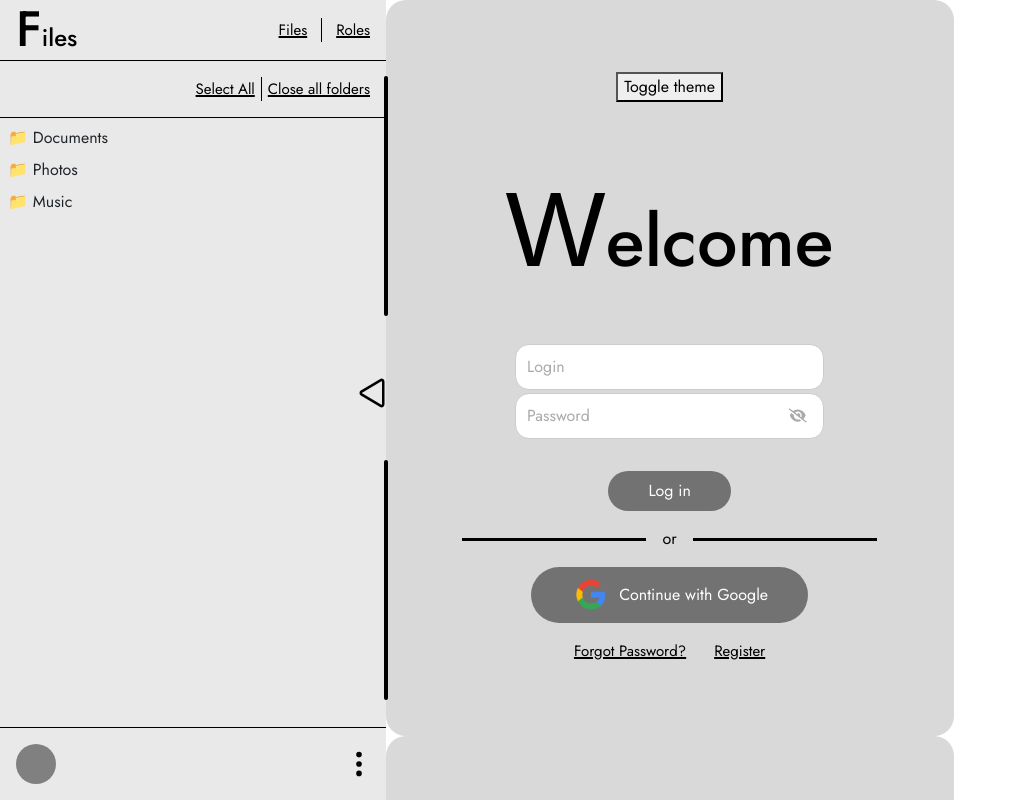
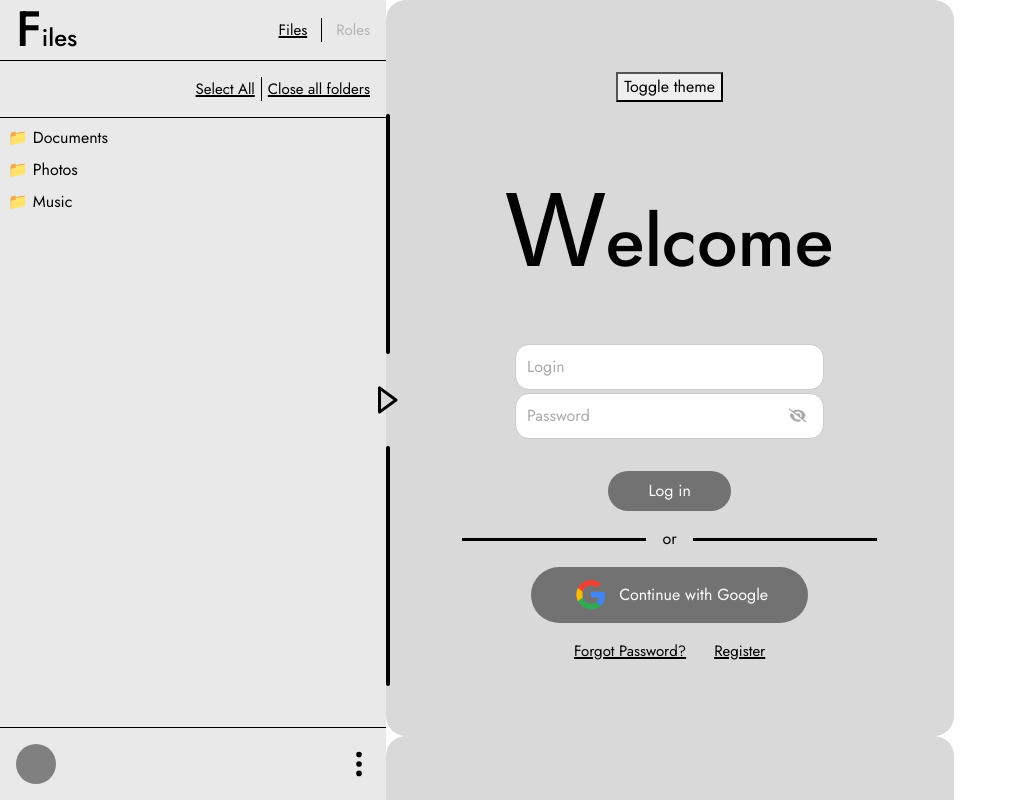
Before and after one commit to zEkoR1/secure-Cloud-Front, a React (Vite) app: page / in a window 1280 px wide. Shown: the top 800 px of the page, without its empty margins (0-1017 px from the left). Built offline with nearby package versions, Linux system fonts and the light colour scheme; a web font is replaced by a local one.

Commit message:
Some minor visual fixes in sidebar

```diff
--- a/src/App.css
+++ b/src/App.css
@@ -28,6 +28,7 @@
 
 body {
   background-color: var(--background-color);
+  /* background-color: black; */
   color: var(--text-color);
   font-family: "Jost", sans-serif;
 }
--- a/src/components/Files&Roles/Files.module.css
+++ b/src/components/Files&Roles/Files.module.css
@@ -6,6 +6,7 @@
     margin-left: .5rem;
     margin-top: .5rem;
     overflow: auto;
+    color: var(--text-color);
     max-height: auto;
 }
 .innerItems{
--- a/src/components/Sidebar/Sidebar.jsx
+++ b/src/components/Sidebar/Sidebar.jsx
@@ -10,14 +10,13 @@ export default function Sidebar() {
   const [showPopUp, setShowPopUp] = useState(false);
   const [activePage, setActivePage] = useState("files");
 
-
   const toggleSidebar = () => {
     setIsOpen(!isOpen);
   };
 
   const handleDropdownToggle = (e) => {
     e.stopPropagation();
-    setShowPopUp(prevState => !prevState);
+    setShowPopUp((prevState) => !prevState);
   };
 
   const handlePageChange = (page) => {
@@ -29,17 +28,23 @@ export default function Sidebar() {
       <div className={styles.upperPart}>
         <h1 className={styles.sectionName}>Files</h1>
         <div className={styles.buttonGroup}>
-          <TextButton
-            text={"Files"}
+          <button
             onClick={() => handlePageChange("files")}
-            className={activePage === "files" ? styles.activeButton : ""}
-          />
+            className={
+              activePage === "files" ? styles.activeButton : styles.notActive
+            }
+          >
+            Files{" "}
+          </button>
           <div className={styles.verticalDivider}></div>
-          <TextButton
-            text={"Roles"}
+          <button
             onClick={() => handlePageChange("roles")}
-            className={activePage === "roles" ? styles.activeButton : ""}
-          />
+            className={
+              activePage === "roles" ? styles.activeButton : styles.notActive
+            }
+          >
+            Roles{" "}
+          </button>
         </div>
       </div>
       <div
@@ -59,25 +64,42 @@ export default function Sidebar() {
       ></div>
       <div className={styles.closeButtonContainer}>
         <div className={styles.verticalLine}></div>
-        <button
-          className={`${styles.closeButton} ${
+        {/* <IoPlayOutline
+          className={`${styles.closeIcon} ${
             isOpen ? styles.closeButtonOpen : styles.closeButtonClosed
           }`}
+          size={40}
           onClick={toggleSidebar}
+        /> */}
+        <svg
+          onClick={toggleSidebar}
+          className={`${styles.closeIcon} ${
+            isOpen ? styles.closeButtonOpen : styles.closeButtonClosed
+          }`}
+          viewBox="0 0 20 28"
+          xmlns="http://www.w3.org/2000/svg"
         >
-          <IoPlayOutline className={styles.closeIcon} size={40} />
-        </button>
+          <path
+            className={styles.closeIconPath}
+            d="M2 14L18.5 1.87564L18.5 26.1244L2 14Z"
+          />
+        </svg>
+
+
         <div className={`${styles.verticalLine} ${styles.bottom}`}></div>
       </div>
       <div className={`${styles.horizontalDivider} ${styles.bottomLine}`}></div>
 
       <div className={styles.bottomPart}>
         <div className={styles.profileIcon}></div> {/* Profile Icon */}
-        <DropDown showPopUp={showPopUp} handleDropdownToggle={handleDropdownToggle} />
+        <DropDown
+          showPopUp={showPopUp}
+          handleDropdownToggle={handleDropdownToggle}
+        />
       </div>
 
       <div className={styles.content}>
-        {activePage === "files" && <Files data={testData.items}/>}
+        {activePage === "files" && <Files data={testData.items} />}
         {activePage === "roles" && <div>Roles Page Content</div>}
       </div>
     </aside>
--- a/src/components/Sidebar/Sidebar.module.css
+++ b/src/components/Sidebar/Sidebar.module.css
@@ -46,7 +46,6 @@
   background-color: var(--text-color);
 }
 
-
 .buttonGroup {
   display: flex;
   margin-right: 0.6rem;
@@ -70,6 +69,7 @@
 }
 
 .closeButtonContainer {
+  cursor: pointer;
   position: absolute;
   top: 50%;
   right: -0.8rem;
@@ -79,15 +79,16 @@
   align-items: center;
 }
 
+
 .verticalLine {
-  width: 4px; /* Adjust width to make it a vertical line */
-  height: 15rem; /* Adjust height as needed */
+  width: 4px;
+  height: 15rem;
   background-color: var(--vertical-divider-color);
-  margin: 3rem 0;
+  margin: 2rem 0;
   border-radius: 4px;
 }
 .bottom {
-  margin: 4.5rem 0;
+  margin: 2rem 0;
 }
 
 .closeButton {
@@ -101,6 +102,7 @@
   height: 1.5rem;
   z-index: 1010;
   transform-origin: center;
+  /* margin-left: 4rem;   */
 }
 
 .closeButtonOpen {
@@ -112,6 +114,15 @@
 }
 .closeIcon {
   color: var(--vertical-divider-color);
+  transition: transform 0.5s ease;
+  width: 20px; /* Ensure the width matches */
+  height: 28px;
+}
+.closeIconPath {
+  fill: var(--background-color);
+  stroke: var(--text-color);
+  stroke-width: 3;
+  stroke-linejoin: round;
 }
 .bottomPart {
   position: absolute;
@@ -124,8 +135,6 @@
   justify-content: space-between;
 }
 
-
-
 .profileIcon {
   width: 40px;
   height: 40px;
@@ -135,11 +144,31 @@
 }
 .bottomLine {
   position: absolute;
-  bottom : 4.5rem;
+  bottom: 4.5rem;
   height: 1px;
   background-color: var(--text-color);
   margin: 0 auto;
 }
-.content{
+.content {
   overflow: auto;
-  max-height: calc(100% - 11.9rem);}
+  max-height: calc(100% - 11.9rem);
+}
+.notActive {
+  outline: none;
+  color: #b4b4b4;
+  font-size: 15px;
+  cursor: pointer;
+  border: none;
+  background-color: transparent;
+}
+.activeButton {
+  outline: none;
+  color: var(--text-color);
+  font-size: 15px;
+  cursor: pointer;
+  border: none;
+  background-color: transparent;
+  /* border-bottom: 2px solid #000;  */
+  text-decoration: underline;
+  text-decoration-thickness: 2px;
+}
```
